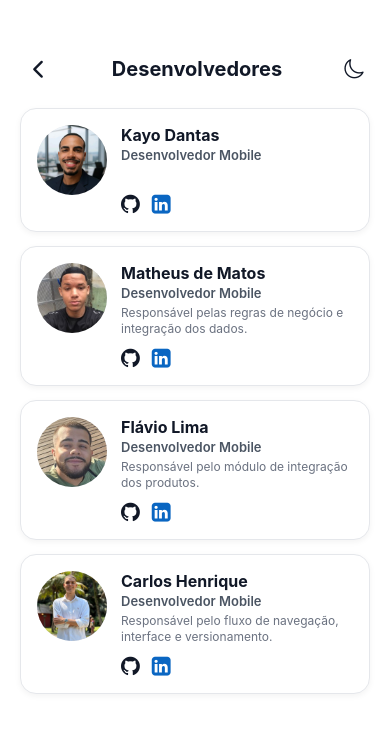
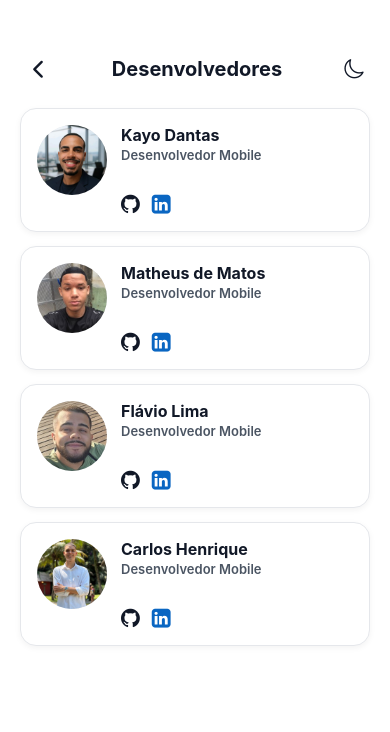
Before and after one commit to CarlosHenriiique021/Estoque_Mobile, a React Native app: screen /Desenvolvedores in a window 390 px wide. Shown: the top 732 px of the page. Built offline with nearby package versions, Linux system fonts and the light colour scheme.

Commit message:
feat: criação da pagina de desenvolvedores

```diff
--- a/src/screens/Desenvolvedores/Desenvolvedores.js
+++ b/src/screens/Desenvolvedores/Desenvolvedores.js
@@ -30,7 +30,7 @@ export default function Desenvolvedores({ navigation }) {
             id: '2',
             nome: 'Matheus de Matos',
             cargo: 'Desenvolvedor Mobile',
-            descricao: 'Responsável pelas regras de negócio e integração dos dados.',
+            descricao: ' ',
             foto: require('../../../assets/images/matheus.jpeg'),
             github: 'https://github.com/MatheusDev0705',
             linkedin: 'https://www.linkedin.com/in/matheus-de-matos-986101263/',
@@ -39,7 +39,7 @@ export default function Desenvolvedores({ navigation }) {
             id: '3',
             nome: 'Flávio Lima',
             cargo: 'Desenvolvedor Mobile',
-            descricao: 'Responsável pelo módulo de integração dos produtos.',
+            descricao: ' ',
             foto: require('../../../assets/images/flavio.jpeg'),
             github: 'https://github.com/agregor2012',
             linkedin: 'https://www.linkedin.com/in/flaviocezar/',
@@ -49,7 +49,7 @@ export default function Desenvolvedores({ navigation }) {
             id: '4',
             nome: 'Carlos Henrique',
             cargo: 'Desenvolvedor Mobile',
-            descricao: 'Responsável pelo fluxo de navegação, interface e versionamento.',
+            descricao: ' ',
             foto: require('../../../assets/images/carlos_henrique.jpeg'),
             github: 'https://github.com/CarlosHenriiique021',
             linkedin: 'https://www.linkedin.com/in/carlos-henriiique/',
```
